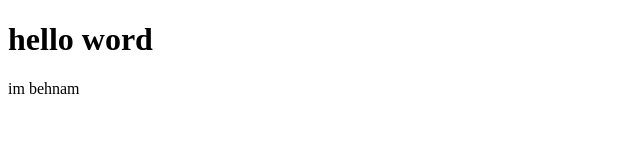
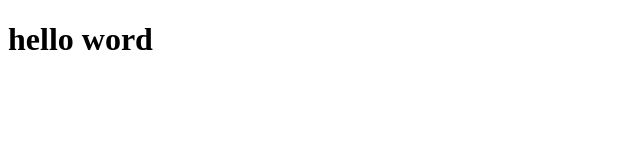
Before and after one commit to behnam4030a/myproject, a plain HTML site: page index.html in a window 1280 px wide. Shown: the full height of the page, 0-640 px from the left. Drawn offline with Linux system fonts and the light colour scheme.

Commit message:
delete p tag

```diff
--- a/index.html
+++ b/index.html
@@ -8,6 +8,5 @@
 </head>
 <body>
     <h1>hello word</h1>
-    <p>im behnam</p>
 </body>
 </html>
```
